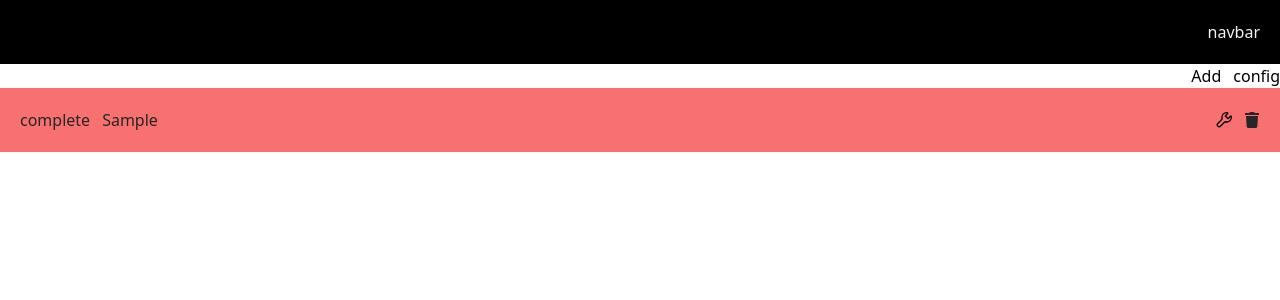
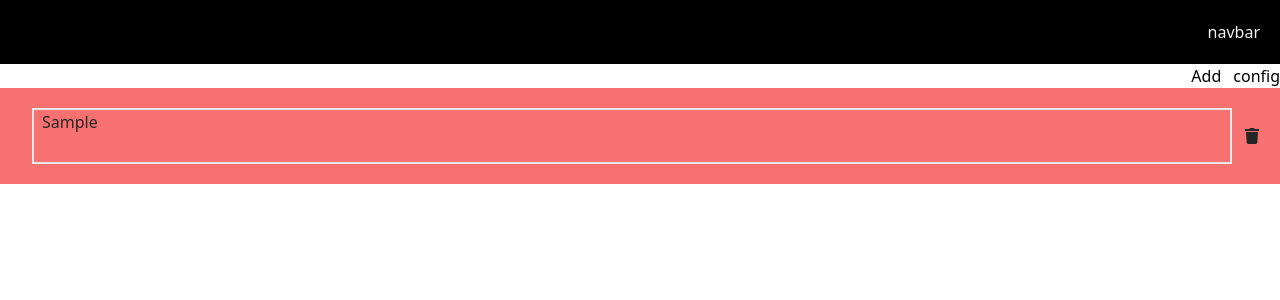
Before and after one commit to jeremiah-quill/tick-tock-todos, a React (Create React App) app: page / in a window 1280 px wide. Both pictures are taken after typing "Sample" into the empty fields and a click on the button "Add". Shown: the top 300 px of the page. Built offline with nearby package versions, Linux system fonts and the light colour scheme.

Commit message:
started to style todos

```diff
--- a/src/components/StaticTodoView/StaticTodoView.js
+++ b/src/components/StaticTodoView/StaticTodoView.js
@@ -12,11 +12,13 @@ const StaticTodoView = ({ text, id, openConfigView }) => {
 
   return (
     <>
-      <div className="mx-3">{text}</div>
+      <div className="mx-3 h-14 grow text-left px-2 border-2 align-top justify-start overflow-hidden">
+        <p>{text}</p>
+      </div>
       <div className="flex ml-auto gap-3">
-        <button onClick={openConfigView}>
+        {/* <button onClick={openConfigView}>
           <GrConfigure />
-        </button>
+        </button> */}
         <button onClick={handleDelete}>
           <FaTrash />
         </button>
--- a/src/components/Todo/Todo.js
+++ b/src/components/Todo/Todo.js
@@ -2,6 +2,7 @@ import { useState, memo } from 'react';
 import ConfigView from '../ConfigView';
 import StaticTodoView from '../StaticTodoView';
 
+// TODO: make a checkbox input
 const Todo = ({ todo }) => {
   const [isConfigOpen, setIsConfigOpen] = useState(false);
 
@@ -16,8 +17,7 @@ const Todo = ({ todo }) => {
 
   return (
     <div className="relative">
-      <li className="p-5 flex">
-        <button>complete</button>
+      <li className="p-5 flex h-24" onClick={openConfigView}>
         {isConfigOpen ? (
           <ConfigView text={todo.text} id={todo.id} closeConfigView={closeConfigView} />
         ) : (
```
